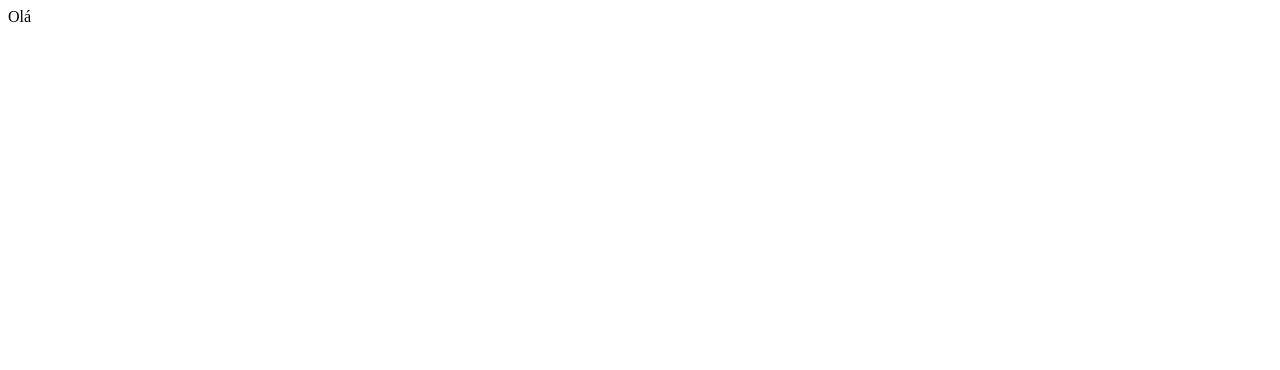
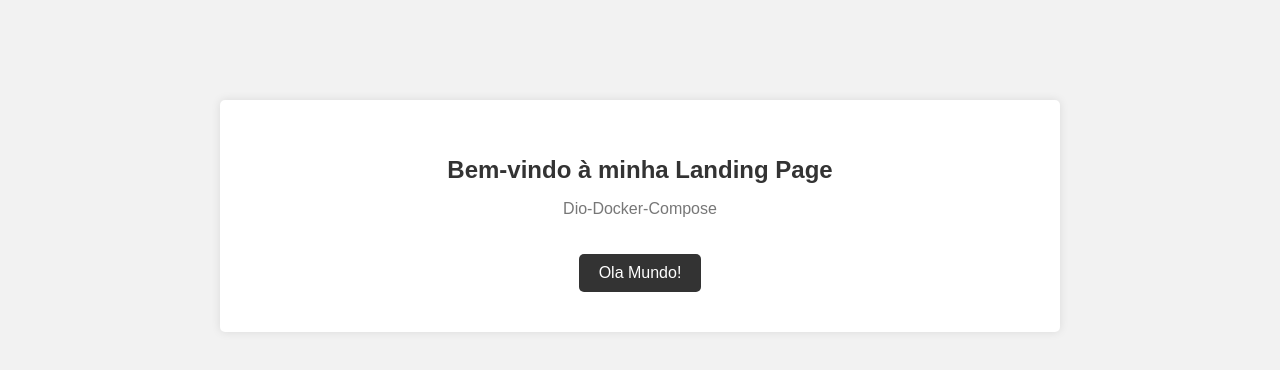
Before and after one commit to hidelgionovela/docker-compose, a plain HTML site: page index.html in a window 1280 px wide. Drawn offline with Linux system fonts and the light colour scheme.

Commit message:
Update index.html

```diff
--- a/index.html
+++ b/index.html
@@ -1 +1,15 @@
-Olá
+<!DOCTYPE html>
+<html>
+<head>
+  <meta charset="UTF-8">
+  <title>Docker Compose</title>
+  <link rel="stylesheet" href="style.css">
+</head>
+<body>
+  <div class="container">
+    <h1>Bem-vindo à minha Landing Page</h1>
+    <p>Dio-Docker-Compose</p>
+    <a class="btn" href="#">Ola Mundo!</a>
+  </div>
+</body>
+</html>
```
